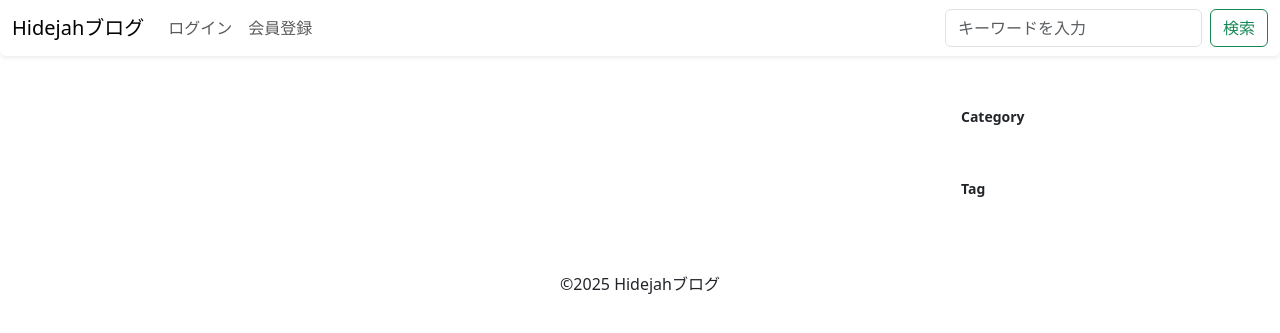
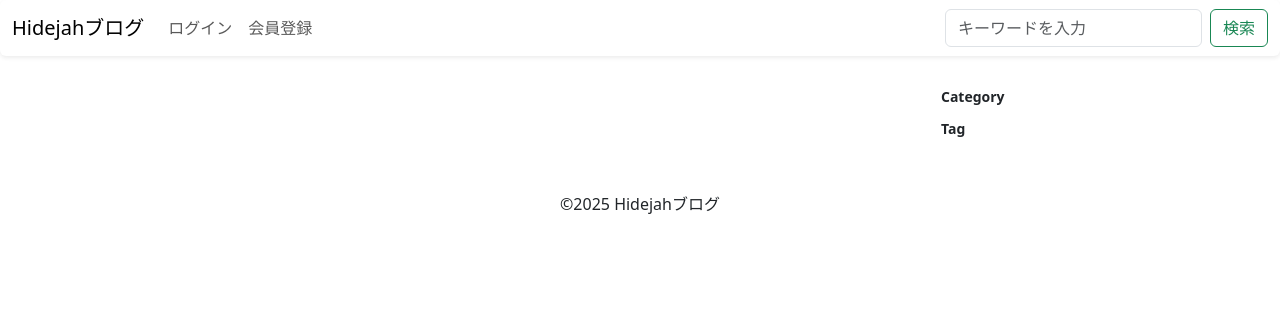
Before and after one commit to hidejah/django-blog-app, a Django app: page / in a window 1280 px wide. Shown: the top 333 px of the page. Run offline with Django 4.2, Linux system fonts and the light colour scheme; data that the repository does not hold is empty; some libraries are stand-ins or nearby versions.

Commit message:
update html, css

```diff
--- a/blog/static/blog/css/style.css
+++ b/blog/static/blog/css/style.css
@@ -1,3 +1,8 @@
+a {
+    color: #212529;
+    text-decoration: none;
+}
+
 div.category>ul>li a {
     color: #212529;
     text-decoration: none;
--- a/blog/templates/blog/post_detail.html
+++ b/blog/templates/blog/post_detail.html
@@ -24,7 +24,7 @@
                     </small>
                 </p>
                 {% if post.image %}
-                    <img src="{{ post.image.url }}" alt="" width="100%", height="450">
+                    <img src="{{ post.image.url }}" alt="" width="100%", height="100%">
                 {% endif %}
                 <div class="mt-4 mb-4">
                     {{ post.convert_markdown_to_html|safe }}
--- a/blog/templates/blog/post_list.html
+++ b/blog/templates/blog/post_list.html
@@ -22,7 +22,7 @@
                 {% if post.is_published or user.is_authenticated %}
 
                 <div class="row g-0 border rounded overflow-hidden flex-md-row mb-4 shadow-sm h-md-250 position-relative">
-                    <div class="col p-4 d-flex flex-column position-static">
+                    <div class="col p-3 d-flex flex-column position-static">
                     <strong class="d-inline-block mb-2 text-success">
                         {% if not post.is_published %}
                         <span class="badge bg-danger">下書き</span>
@@ -32,8 +32,8 @@
                     </strong>
                     <h3 class="mb-0">{{ post.title }}</h3>
                     <div class="mb-2 text-body-secondary">{{ post.updated_at|date }}</div>
-                    <p class="card-text mb-auto">{{ post.convert_markdown_to_html|striptags|truncatechars:30 }}</p>
-                    <a href="{% url 'post-detail' post.pk %}" class="stretched-link">続きを読む＞＞</a>
+                    <p class="card-text mb-auto">{{ post.convert_markdown_to_html|striptags|truncatechars:50 }}</p>
+                    <a href="{% url 'post-detail' post.pk %}" class="btn btn-success btn-sm">続きを読む>></a>
                     </div>
                     <div class="col-auto d-none d-lg-block">
                         {% if post.image %}
--- a/blog/templates/blog/snippets/sidebar.html
+++ b/blog/templates/blog/snippets/sidebar.html
@@ -1,4 +1,4 @@
-<div class="p-4 category">
+<div class="p-1 category">
     <small><b>Category</b></small>
     <ul class="list-group list-group-flush">
         {% for category in categories %}
@@ -12,7 +12,7 @@
         {% endfor %}
     </ul>
 </div>
-<div class="p-4">
+<div class="p-1">
     <small><b>Tag</b></small>
     <br>
     {% for tag in tags %}
```
